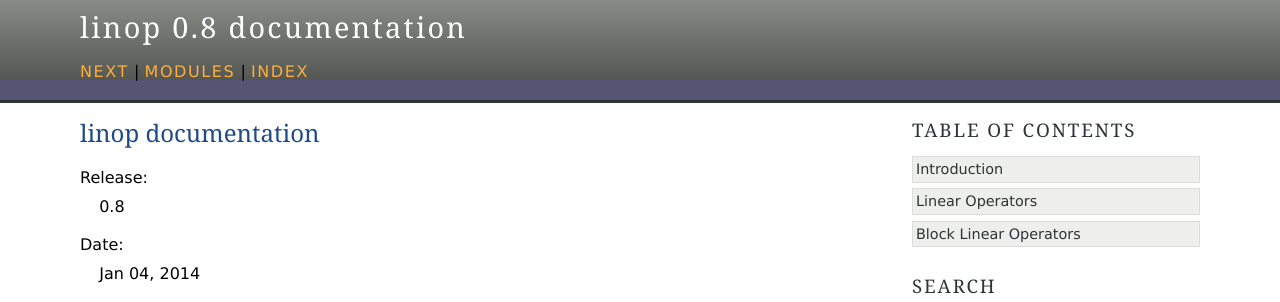
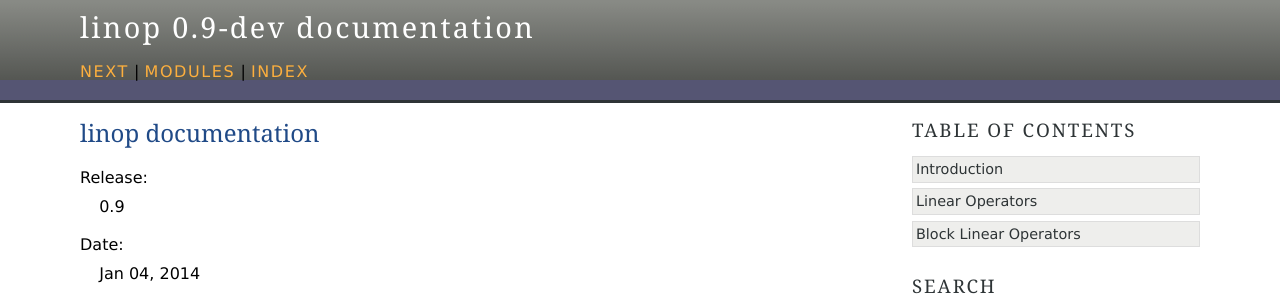
Before and after one commit to ghisvail/linop, a Sphinx documentation site: the page built from doc/source/index.rst, in a window 1280 px wide. Shown: the top 302 px of the page. Built offline with Sphinx 7.4.7, drawn with Linux system fonts in a browser that asks for light colours.

Commit message:
bump development version

```diff
--- a/doc/source/conf.py
+++ b/doc/source/conf.py
@@ -58,9 +58,9 @@ copyright = u'2013, G. Vaillant'
 # built documents.
 #
 # The short X.Y version.
-version = '0.8'
+version = '0.9'
 # The full version, including alpha/beta/rc tags.
-release = '0.8'
+release = '0.9-dev'
 
 # The language for content autogenerated by Sphinx. Refer to documentation
 # for a list of supported languages.
--- a/setup.py
+++ b/setup.py
@@ -13,8 +13,8 @@ MAINTAINER_EMAIL = 'ghisvail@gmail.com'
 URL = 'https://github.com/ghisvail/linop'
 LICENSE = 'BSD'
 
-version = '0.8'
-release = True
+version = '0.9'
+release = False
 if not release:
     version += '-dev'
 VERSION = version
```
